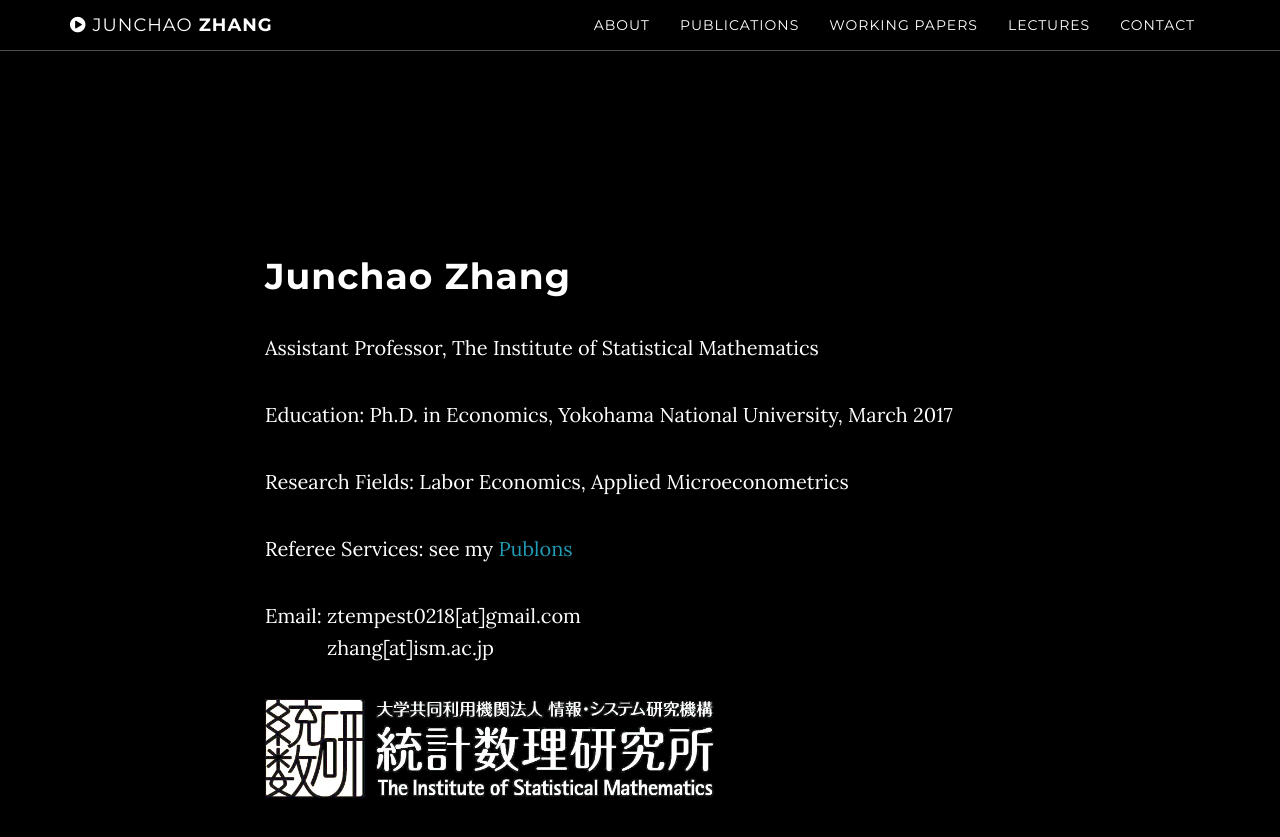
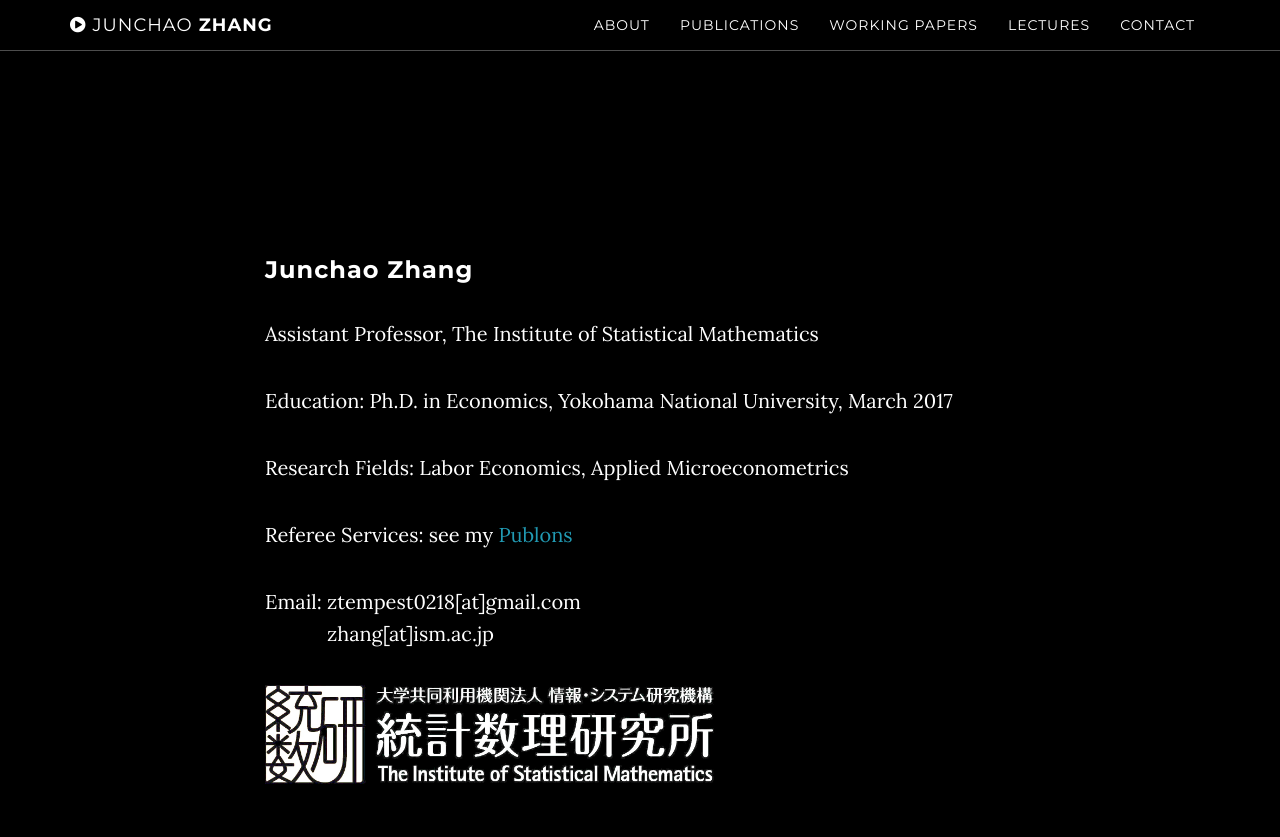
Before and after one commit to ztempest0218/ztempest0218.github.io, a Jekyll site: the page built from index.html, in a window 1280 px wide and 900 px high, scrolled down 843 px. Shown: the top 837 px of the window. Built offline with Jekyll 4.4.1, drawn with Linux system fonts in a browser that asks for light colours.

```diff
--- a/_includes/about.html
+++ b/_includes/about.html
@@ -2,7 +2,7 @@
     <section id="about" class="container content-section text-justify">
         <div class="row">
             <div class="col-lg-8 col-lg-offset-2">
-                <h1>Junchao Zhang</h1>
+                <h3>Junchao Zhang</h3>
               		<p>Assistant Professor, The Institute of Statistical Mathematics</p>
 			<p>Education: Ph.D. in Economics, Yokohama National University, March 2017</p>
 			<p>Research Fields: Labor Economics, Applied Microeconometrics</p>
```
